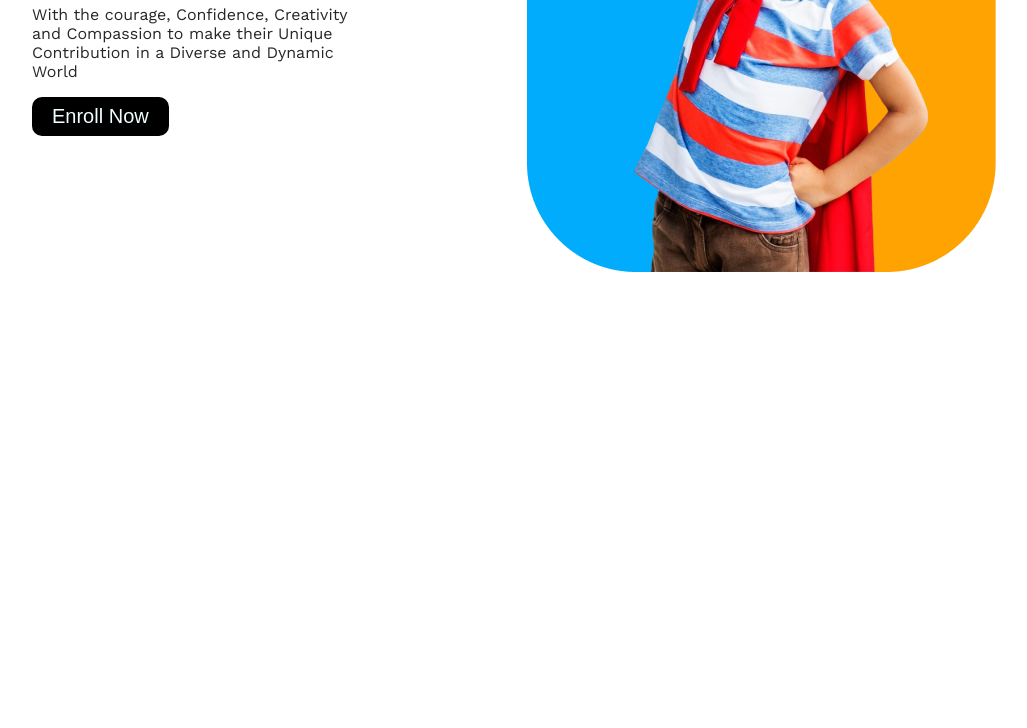
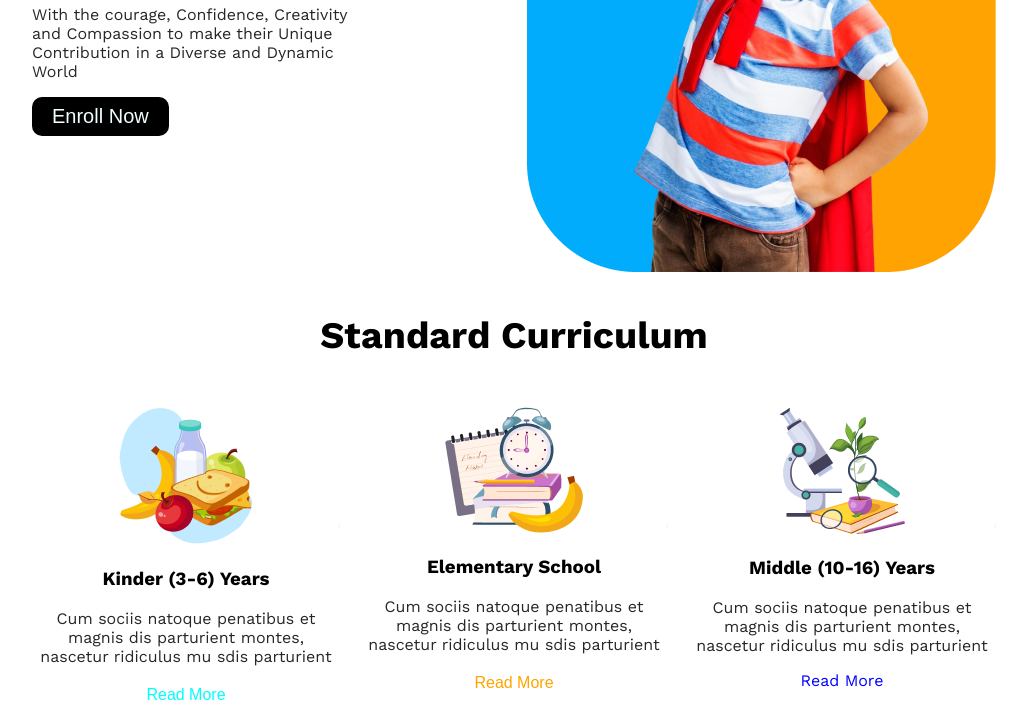
Before and after one commit to Rahima06/kids-school, a plain HTML site: page index.html in a window 1280 px wide. Shown: the part 425-1153 px from the top of the page, without its empty margins (126-1153 px from the left). Before the commit the page ends 800 px from the top, so only its background shows below. Drawn offline with nearby package versions, Linux system fonts and the light colour scheme.

Commit message:
added standard curriculum part

```diff
--- a/index.html
+++ b/index.html
@@ -54,6 +54,44 @@
             </div>
         </section>
 
+        <section class="Curriculm-heading">
+            <h3>Standard Curriculum</h3>
+        </section>
+
+        <section class="card-curriculum">
+
+            <div class="kinder bg-img ">
+                <img src="assets/kinder.png" alt="">
+                <h3>Kinder (3-6) Years</h3>
+                <p class="paragraph">Cum sociis natoque penatibus et magnis
+                    dis parturient montes, nascetur ridiculus
+                    mu sdis parturient</p>
+                <button class="btn color-blue">Read More</button>
+            </div>
+            <div class="elementery bg-img">
+                <img src="assets/elementary.png" alt="">
+                <h3>Elementary School</h3>
+                <p class="paragraph">Cum sociis natoque penatibus et magnis
+                    dis parturient montes, nascetur ridiculus
+                    mu sdis parturient</p>
+                <button class="btn btn color-orange">Read More</button>
+            </div>
+            <div class="middle bg-img">
+                <img src="assets/middle.png" alt="">
+                <h3>Middle (10-16) Years</h3>
+                <p class="paragraph">Cum sociis natoque penatibus et magnis
+                    dis parturient montes, nascetur ridiculus
+                    mu sdis parturient</p>
+                <butto class="btn dark-blue"> Read More</button>
+
+            </div>
+
+        </section>
+
+
+
+
+
     </main>
 
     <footer>
--- a/styles/style.css
+++ b/styles/style.css
@@ -88,6 +88,7 @@
 }
 
 .banner {
+
     justify-content: center;
     margin-left: 150px;
     margin-right: 150px;
@@ -102,6 +103,52 @@
     margin-right: 150px;
 }
 
+/* standard curriculum styling */
+
+.Curriculm-heading {
+    font-weight: 500;
+    font-size: 2rem;
+    text-align: center;
+}
+
+.bg-img {
+    background-image: url("/assets/bg.png");
+    text-align: center;
+
+}
+
+.card-curriculum {
+    display: grid;
+    grid-template-columns: repeat(3, 1fr);
+    gap: 20px;
+    margin-top: 50px;
+    margin-bottom: 20px;
+    margin-right: 150px;
+    margin-left: 150px;
+}
+
+.btn {
+    font-size: 1rem;
+    font-weight: 300px;
+    padding-left: 10px;
+    padding-right: 10px;
+    padding-top: 4px;
+    padding-bottom: 4px;
+    background-color: transparent;
+    border: none;
+}
+
+.color-orange {
+    color: orange;
+}
+
+.color-blue {
+    color: aqua;
+}
+
+.dark-blue {
+    color: blue;
+}
 
 
 
```
